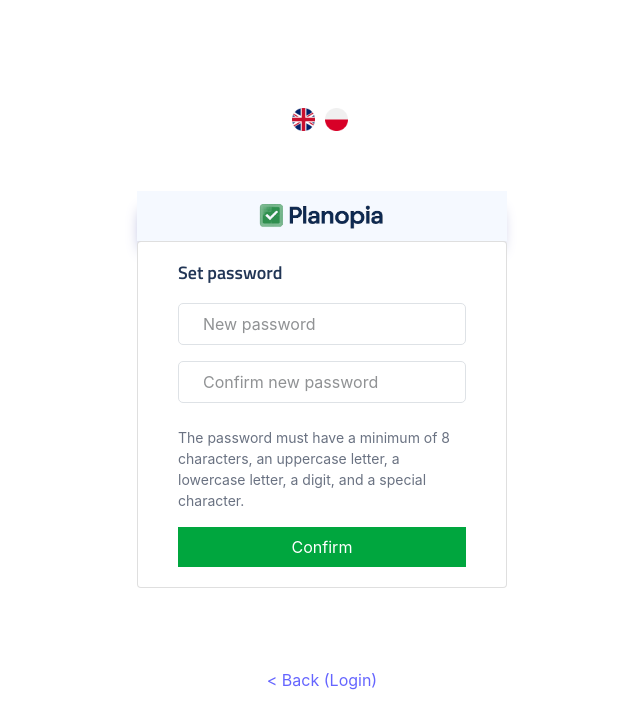
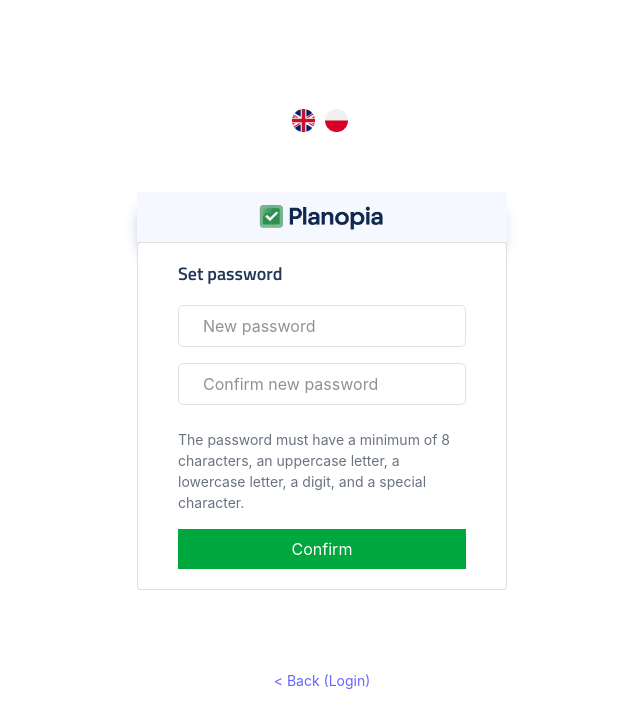
Before and after one commit to majkus1/Planopia, a React (Vite) app in the folder client/: page /new-password/1 in a window 1280 px wide. Shown: the top 728 px of the page, without its empty margins (318-958 px from the left). Built offline with nearby package versions, Linux system fonts and the light colour scheme; no server answers.

Commit message:
update morning2

```diff
--- a/client/src/components/profile/NewPassword.jsx
+++ b/client/src/components/profile/NewPassword.jsx
@@ -114,7 +114,7 @@
 			</div>
 			<Link
 				to="/login"
-				style={{ margin: '20px', fontSize: '16px', textDecoration: 'none', color: 'blue', opacity: '0.6' }}>
+				style={{ margin: '20px', fontSize: '14px', textDecoration: 'none', color: 'blue', opacity: '0.6' }}>
 				{t('resetpass.backto')}
 			</Link>
 		</div>
--- a/client/src/components/profile/ResetPassword.jsx
+++ b/client/src/components/profile/ResetPassword.jsx
@@ -94,7 +94,7 @@
 					</div>
 				</div>
 			</div>
-			<Link to="/login" style={{ margin: '20px', fontSize: '16px', textDecoration: 'none', color: 'blue', opacity: '0.6' }}>
+			<Link to="/login" style={{ margin: '20px', fontSize: '14px', textDecoration: 'none', color: 'blue', opacity: '0.6' }}>
 			{t('resetpass.backto')}
 			</Link>
 		</div>
--- a/client/src/components/profile/SetPassword.jsx
+++ b/client/src/components/profile/SetPassword.jsx
@@ -125,7 +125,7 @@
 			</div>
 			<Link
 				to="/login"
-				style={{ margin: '20px', fontSize: '16px', textDecoration: 'none', color: 'blue', opacity: '0.6' }}>
+				style={{ margin: '20px', fontSize: '14px', textDecoration: 'none', color: 'blue', opacity: '0.6' }}>
 				{t('resetpass.backto')}
 			</Link>
 		</div>
```
